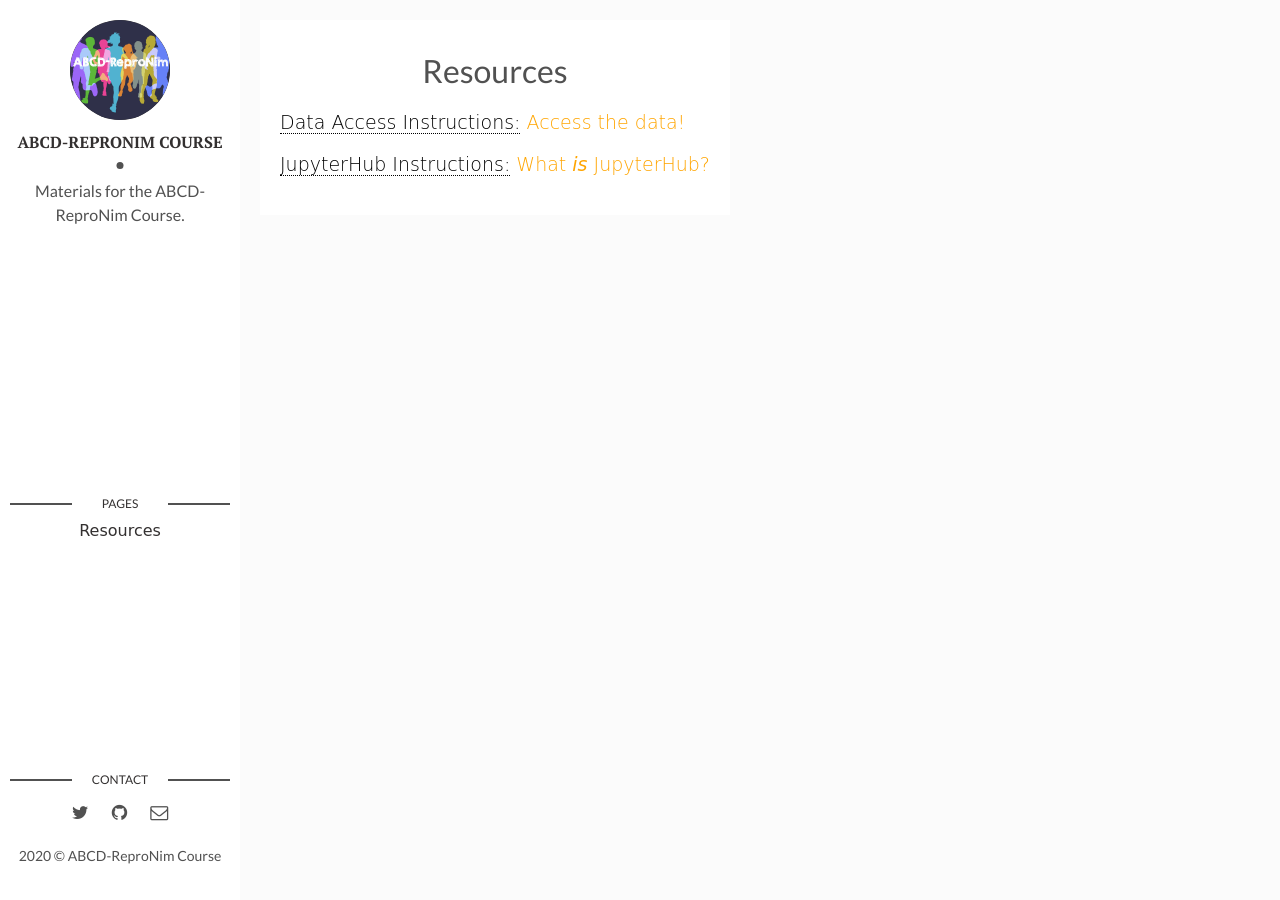
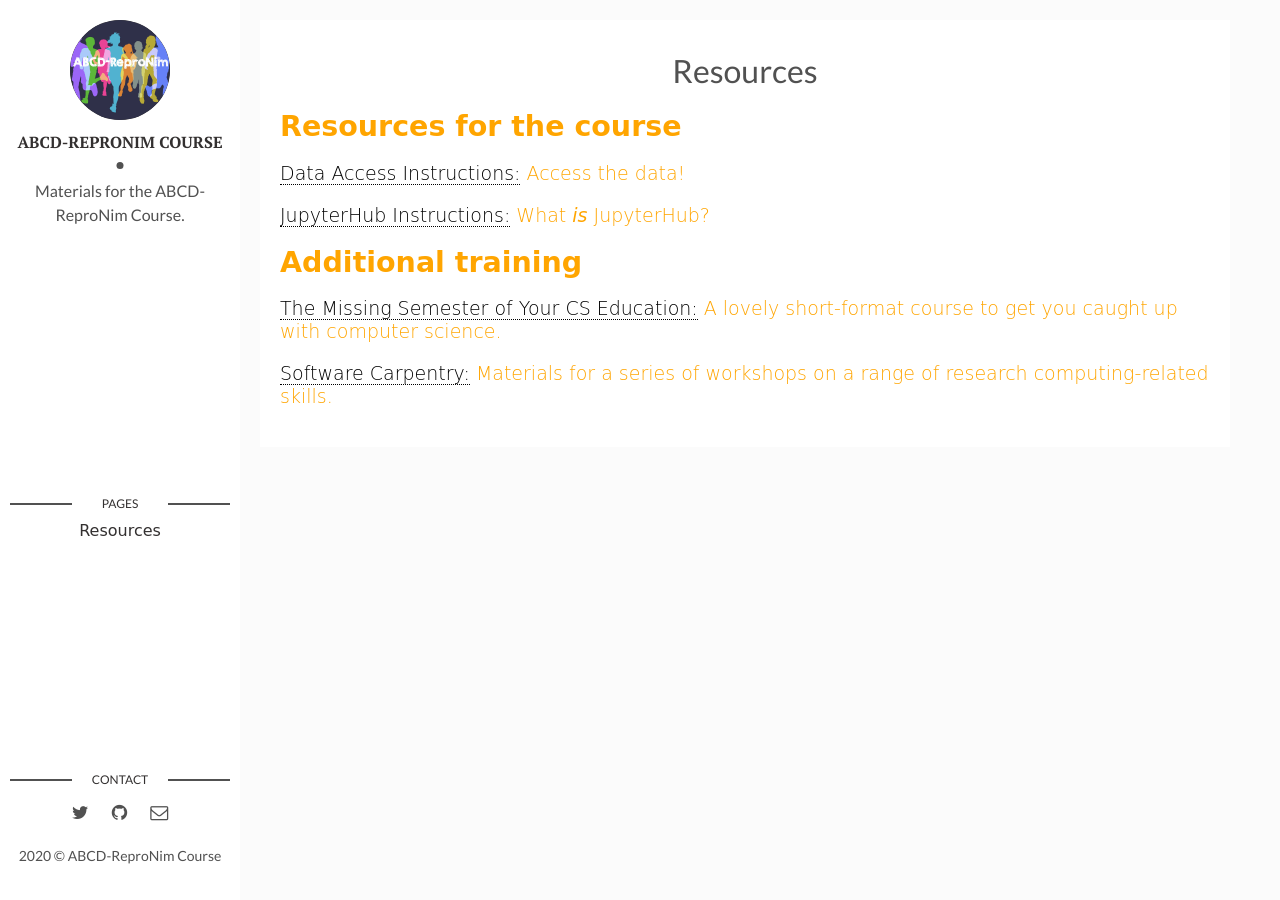
Before and after one commit to ABCD-ReproNim/materials, a Jekyll site: the page built from misc/_posts/2015-10-10-resources.md, in a window 1280 px wide. Built offline with Jekyll 4.4.1, drawn with Linux system fonts in a browser that asks for light colours.

Commit message:
Add more links and break it up.

```diff
--- a/misc/_posts/2015-10-10-resources.md
+++ b/misc/_posts/2015-10-10-resources.md
@@ -7,6 +7,14 @@ hidden: true
 tags: []
 ---
 
+## Resources for the course
+
 [Data Access Instructions:](https://docs.google.com/document/d/18hsT2x15bypuXFcfMQb9Ck_YEB7VvY2j4w5hwbV78A4/edit?usp=sharing) Access the data!
 
 [JupyterHub Instructions:](https://docs.google.com/document/d/1kXvK2c_N9TkIAYn21WfzlCPtJvxhjW13Ftf0DwnAnlg/edit?usp=sharing) What _is_ JupyterHub?
+
+## Additional training
+
+[The Missing Semester of Your CS Education:](https://missing.csail.mit.edu) A lovely short-format course to get you caught up with computer science.
+
+[Software Carpentry:](https://software-carpentry.org/lessons/dashboard/) Materials for a series of workshops on a range of research computing-related skills.
```
